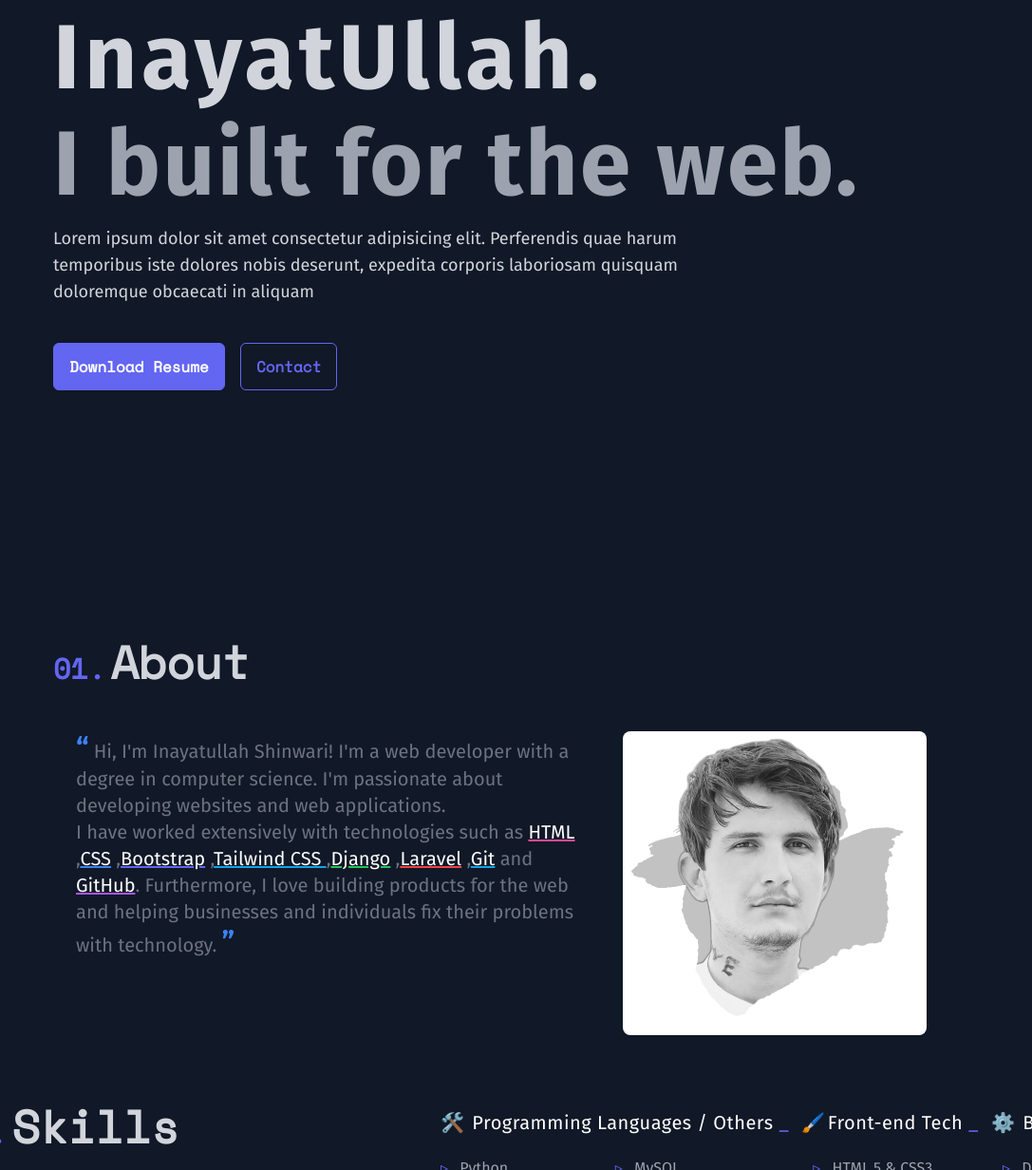
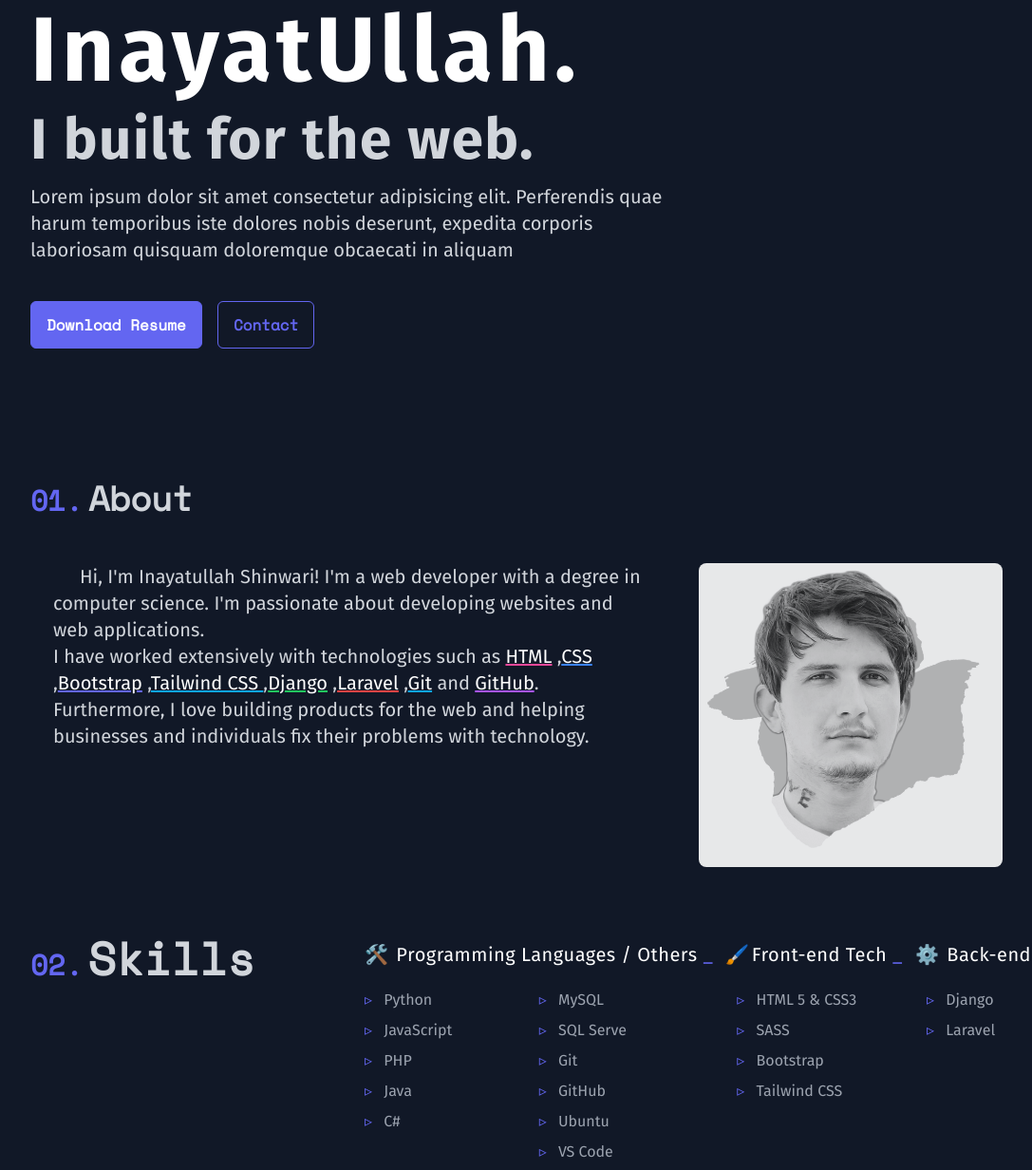
Before and after one commit to Inayatullahsh/inayatullahsh.github.io, a website: page index.html in a window 1280 px wide. Shown: the part 175-1407 px from the top of the page at 95% size, without its empty margins (48-1135 px from the left). Drawn offline with nearby package versions, Linux system fonts and the light colour scheme.

Commit message:
Made minimum design changes.

```diff
--- a/index.html
+++ b/index.html
@@ -14,7 +14,8 @@
 </head>
 
 <body class="relative overflow-x-hidden text-white bg-gray-900 selection:bg-indigo-300/25">
-  <header class="min-h-screen mx-auto max-w-7xl">
+
+  <header class="lg:h-[40rem] mx-auto max-w-7xl">
 
     <!-- Navbar -->
     <nav class="bg-gray-900" x-data="{ open: false }">
@@ -83,11 +84,11 @@
       </div>
 
       <!-- Mobile menu, show/hide based on menu state. -->
-      <div class="bg-gray-900" id="mobile-menu" x-show="open" @click.outside="open = false">
+      <div class="bg-gray-900 shadow-lg" id="mobile-menu" x-show="open" @click.outside="open = false">
         <div class="px-2 pt-2 pb-3 space-y-1">
           <!-- Current: "bg-gray-900 text-white", Default: "text-gray-300 hover:bg-gray-700 hover:text-white" -->
           <a href="#about"
-            class="capitalize before:content-['01.'] block px-3 py-2 text-base font-medium before:text-indigo-500 before:-mr-2 text-gray-300 hover:text-indigo-500 font-mono"
+            class="capitalize  before:content-['01.'] block px-3 py-2 text-base font-medium before:text-indigo-500 before:-mr-2 text-gray-300 hover:text-indigo-500  font-mono"
             aria-current="page">
             About
           </a>
@@ -112,30 +113,30 @@
 
 
     <!-- hero -->
-    <section class="px-10 py-2 pb-8 mx-auto max-w-7xl md:px-20">
-      <div class="container px-6 py-10 mx-auto">
+    <section class="">
+      <div class="container px-6 py-6 md:py-10 mx-auto pb-8 max-w-7xl md:px-20">
         <div class="">
           <p class="font-mono text-lg text-indigo-500">Hi, my name is 👋</p>
           <div class="py-4 space-y-4 leading-loose">
-            <h1 class="text-6xl font-semibold tracking-wider text-gray-300 sm:text-7xl md:text-8xl">
+            <h1 class="text-5xl font-semibold tracking-wider text-white sm:text-7xl md:text-8xl">
               InayatUllah.
             </h1>
-            <h1 class="text-5xl font-semibold tracking-wide text-gray-400 sm:text-7xl md:text-8xl">
+            <h1 class="text-4xl font-semibold tracking-wide text-gray-300 sm:text-5xl md:text-6xl">
               I built for the web.
             </h1>
           </div>
           <div class="max-w-2xl">
             <p class="text-lg leading-tight
-            font-normal  text-gray-300 sm:text-lg">
+            font-normal  text-gray-300 sm:text-lg md:text-xl">
               Lorem ipsum dolor sit amet consectetur adipisicing elit.
               Perferendis quae harum temporibus iste dolores nobis deserunt,
               expedita corporis laboriosam quisquam doloremque obcaecati in
               aliquam
             </p>
           </div>
-          <div class="mt-10 space-y-8 sm:space-y-0 sm:flex sm:space-x-4 sm:flex-row">
+          <div class="mt-10 space-y-5 sm:space-y-0 sm:flex sm:space-x-4 sm:flex-row">
             <a href="#"
-              class="block px-4 py-3 font-mono text-base font-bold text-center capitalize bg-indigo-500 border border-indigo-500 rounded-md sm:inline-block hover:bg-indigo-400"
+              class="block px-4 py-3 font-mono text-white text-base font-bold text-center capitalize bg-indigo-500 border border-indigo-500 rounded-md sm:inline-block hover:bg-indigo-400"
               onclick="alert('Portfolio is Under Construction!')">
               download resume
             </a>
@@ -155,23 +156,23 @@
 
 
   <!-- About Section -->
-  <section id="about" class="px-10 py-2 pb-8 mx-auto max-w-7xl md:px-20   scroll-m-20">
-    <div class="container px-6 mx-auto py-10">
+  <section id="about" class="">
+    <div class="container px-6 py-10 mx-auto pb-8 max-w-7xl md:px-20 scroll-m-20">
       <h2
-        class="text-5xl md:pb-12 font-bold capitalize before:content-['01.'] before:text-indigo-500 before:text-3xl before:-mr-6 text-gray-300 font-mono">
+        class="text-3xl md:text-4xl lg:pb-12 font-bold capitalize before:content-['01.'] before:text-indigo-500 before:text-3xl before:-mr-4 text-gray-300 font-mono">
         About
       </h2>
-      <div class="lg:flex ">
-        <div class="mt-8 max-w-xl lg:px-6 lg:mt-0">
+      <div class="lg:flex gap-x-2">
+        <div class="mt-8 max-w-2xl  lg:px-6 lg:mt-0">
 
-          <div class="pb-6  leading-6 text-lg md:text-xl text-gray-500 dark:text-gray-400 ">
-            <p>
-              <span class="text-3xl  text-justify  font-semibold text-blue-500 ">“</span>
+          <div class="pb-6  leading-6 text-lg md:text-xl text-gray-300">
+            <p class="text-inherit indent-7">
+              <!-- <span class="text-3xl  text-justify  font-semibold text-blue-500 ">“</span> -->
               Hi, I'm Inayatullah Shinwari!
               I'm a web developer with a degree in computer science.
               I'm passionate about developing websites and web applications.
             </p>
-            <p>
+            <p class="text-inherit">
               I have worked extensively with
               technologies such as
               <span class="underline decoration-pink-500 text-white">HTML</span>
@@ -185,14 +186,14 @@
               <span class="underline decoration-purple-500 text-white">GitHub</span>.
               Furthermore, I love building products for the web and helping businesses and individuals fix their
               problems with technology.
-              <span class="text-3xl font-semibold text-blue-500 ">”</span>
+              <!-- <span class="text-3xl font-semibold text-blue-500 ">”</span> -->
             </p>
           </div>
         </div>
-        <div class="">
+        <div class="flex-shrink-0 flex justify-center mt-8 md:mt-0">
           <img
             class="
-                 grayscale hover:grayscale-0 object-cover object-top md:object-center lg:w-[20rem] lg:mx-6 w-full h-96 rounded-lg lg:h-[20rem] hover:cursor-pointer focus:cursor-pointer transition duration-500 ease-in-out"
+                 grayscale opacity-90 hover:opacity-100 hover:grayscale-0 object-cover object-top md:object-center lg:w-[20rem] max-w-md lg:mx-6 w-full h-96 rounded-lg lg:h-[20rem] hover:cursor-pointer focus:cursor-pointer transition duration-500 ease-in-out"
             src="media/Inayatullah-2.png" alt="">
         </div>
       </div>
@@ -222,7 +223,8 @@
   <!-- </section> -->
 
   <!-- Skills -->
-  <section id="skills" class="flex flex-col gap-6 scroll-m-20 sm:flex-row sm:justify-between">
+  <section id="skills" class="container px-6 py-6 md:py-10 mx-auto pb-8 max-w-7xl md:px-20 scroll-m-20 ">
+    <div class="flex flex-col gap-6  sm:flex-row sm:justify-between">
       <h2
         class="text-5xl pb-10 flex-shrink-0 font-bold text-center capitalize before:content-['02.'] before:text-indigo-500 before:text-3xl before:-mr-6 text-gray-300 font-mono">
         Skills
@@ -312,6 +314,7 @@
           </div>
         </div>
       </div>
+    </div>
   </section>
 
   <section class="flex items-center justify-center w-full px-10">
```
Also changed, not shown: css/output.css. Lines whose indentation alone changed are shown as unchanged.
